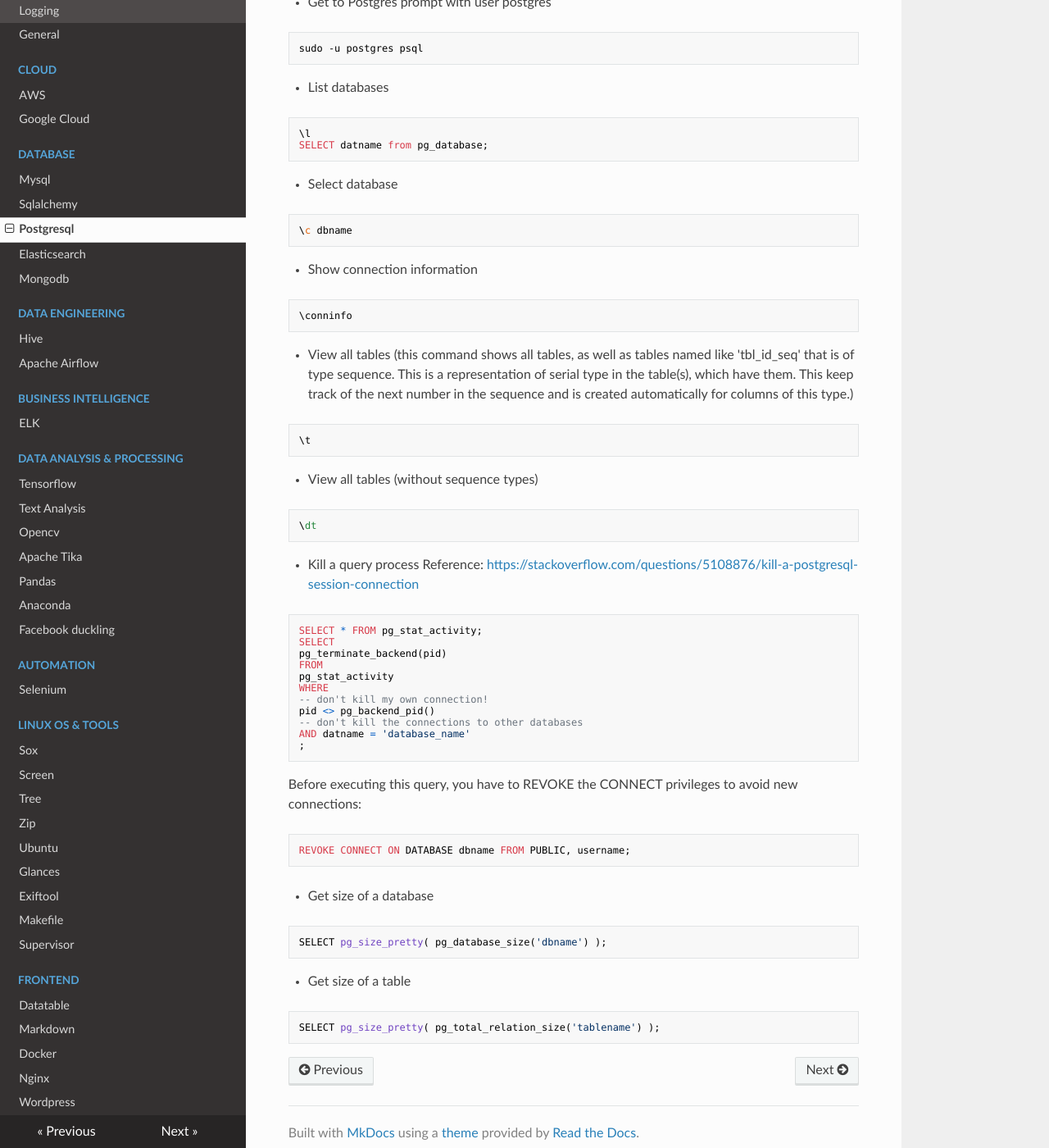
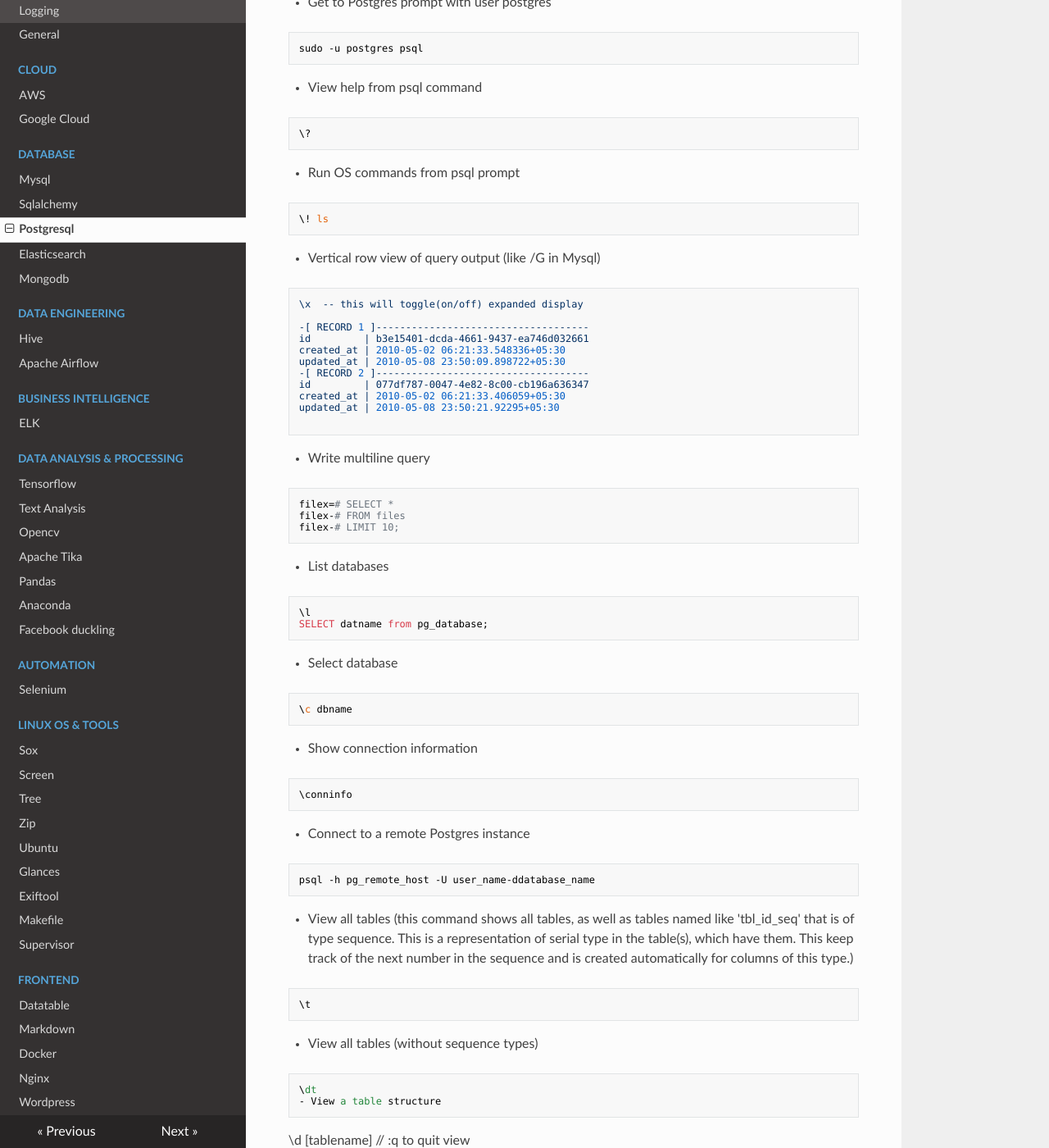
Before and after one commit to rajarshig/MyReference, an MkDocs documentation site: the page built from docs/postgresql.md, in a window 1280 px wide and 1400 px high, scrolled down 3148 px. Shown: the whole window at 82% size. Built offline with MkDocs 1.6.1, drawn with Linux system fonts in a browser that asks for light colours; nearby versions of some CDN libraries; some of the changed text lies outside the part shown.

Commit message:
update postgresql

````diff
--- a/docs/postgresql.md
+++ b/docs/postgresql.md
@@ -132,6 +132,35 @@ psql dbname username
 ```
 sudo -u postgres psql
 ```
+- View help from psql command
+```
+\?
+```
+- Run OS commands from psql prompt
+```
+\! ls
+```
+- Vertical row view of query output (like /G in Mysql)
+```
+\x  -- this will toggle(on/off) expanded display
+
+-[ RECORD 1 ]------------------------------------
+id         | b3e15401-dcda-4661-9437-ea746d032661
+created_at | 2010-05-02 06:21:33.548336+05:30
+updated_at | 2010-05-08 23:50:09.898722+05:30
+-[ RECORD 2 ]------------------------------------
+id         | 077df787-0047-4e82-8c00-cb196a636347
+created_at | 2010-05-02 06:21:33.406059+05:30
+updated_at | 2010-05-08 23:50:21.92295+05:30
+
+```
+- Write multiline query
+```
+filex=# SELECT *
+filex-# FROM files
+filex-# LIMIT 10;
+```
+
 - List databases
 ```
 \l
@@ -145,6 +174,10 @@ SELECT datname from pg_database;
 ```
 \conninfo
 ```
+- Connect to a remote Postgres instance
+```
+psql -h pg_remote_host -U user_name-ddatabase_name
+```
 - View all tables (this command shows all tables, as well as tables named like 'tbl_id_seq' that is of type sequence. This is a representation of serial type in the table(s), which have them. This keep track of the next number in the sequence and is created automatically for columns of this type.)
 ```
 \t
@@ -152,6 +185,17 @@ SELECT datname from pg_database;
 - View all tables (without sequence types)
 ```
 \dt
+- View a table structure
+```
+\d [tablename]  // :q to quit view
+```
+- View a table structure with more detail
+```
+\d+ [tablename]  // :q to quit view
+```
+- View all tables with size
+```
+\dt+
 ```
 - Kill a query process
 Reference: [https://stackoverflow.com/questions/5108876/kill-a-postgresql-session-connection](https://stackoverflow.com/questions/5108876/kill-a-postgresql-session-connection)
````
